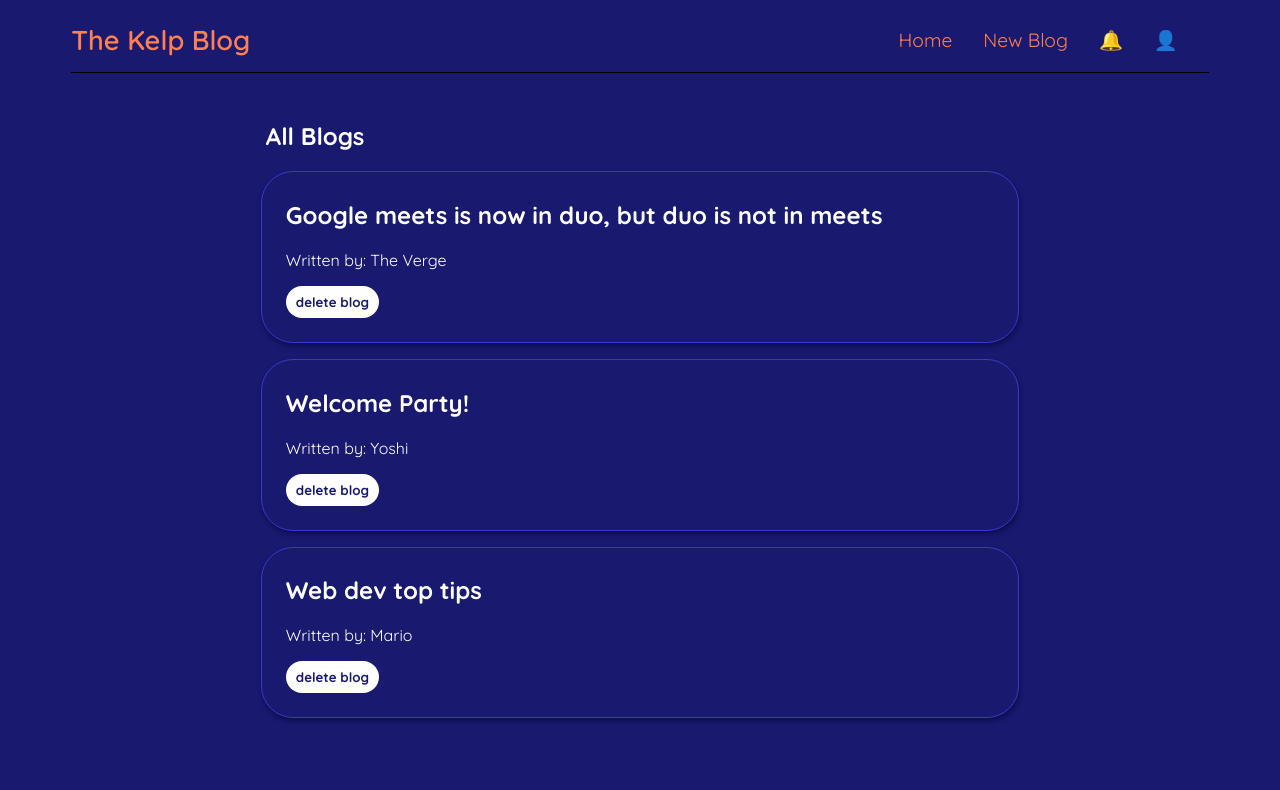
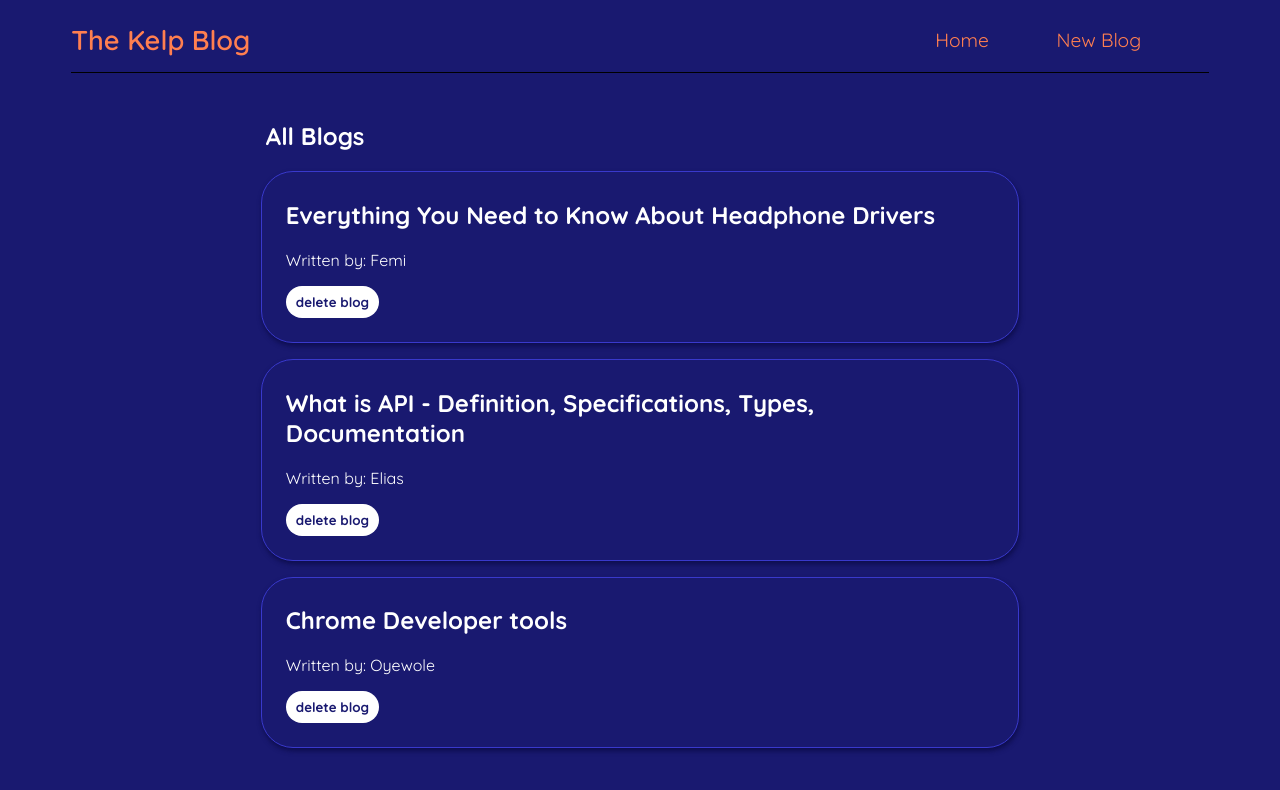
Before and after one commit to KingElias-1/kelp-blog, a React (Create React App) app: page / in a window 1280 px wide. Shown: the top 790 px of the page. Built offline with nearby package versions, Linux system fonts and the light colour scheme; data requests are answered from the project's data file.

Commit message:
lil edits

```diff
--- a/data/db.json
+++ b/data/db.json
@@ -1,21 +1,21 @@
 {
   "blogs": [
     {
-      "title": "Google meets is now in duo, but duo is not in meets",
-      "body": "Google's messaging apps' merge starts today",
-      "author": "The Verge",
+      "title": "Everything You Need to Know About Headphone Drivers",
+      "body": "No doubt about it, headphones are awesome. But if youre searching for high-quality headphones, you may feel like youre looking for a needle in a haystack. There are too many designs available on the market. Looking at the specifications may not make things any easier. In this post, we are shedding more light on the Bluetooth headphone driver unit —the component responsible for creating sound—and discussing how features such as the Bluetooth headphone driver size affect performance. Lets get rolling.",
+      "author": "Femi",
       "id": 1
     },
     {
-      "title": "Welcome Party!",
+      "title": "What is API - Definition, Specifications, Types, Documentation",
       "body": "Lorem Ipsum...",
-      "author": "Yoshi",
+      "author": "Elias",
       "id": 2
     },
     {
-      "title": "Web dev top tips",
+      "title": "Chrome Developer tools",
       "body": "Lorem Ipsum...",
-      "author": "Mario",
+      "author": "Oyewole",
       "id": 3
     }
   ]
--- a/src/Navbar.js
+++ b/src/Navbar.js
@@ -7,8 +7,6 @@ const Navbar = () => {
             <div className="links">
                 <Link to="/">Home</Link>
                 <Link to="/create" >New Blog</Link>
-                <Link to="/notifications">🔔</Link>
-                <Link to="/account">👤</Link>
             </div>
         </nav>
      );
--- a/src/index.css
+++ b/src/index.css
@@ -59,6 +59,7 @@ h1{
   font-size: 1.2rem;
 }.links a:hover{
   color: blanchedalmond;
+  scale: 1.1;
 }
 
 .home{
```
